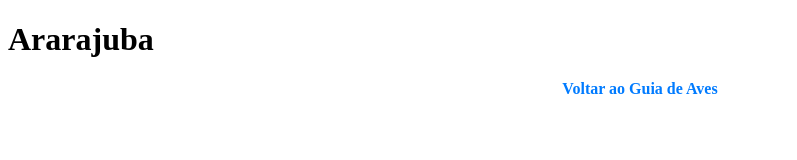
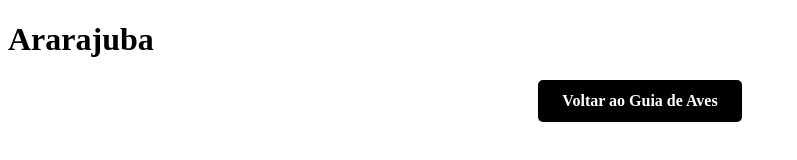
Before and after one commit to migueldsa20071/umAviario, a plain HTML site: page html/ararajuba.html in a window 1280 px wide. Shown: the whole page, without its empty margins (0-797 px from the left). Drawn offline with Linux system fonts and the light colour scheme.

Commit message:
mudança no link-voltar da pagina da ararajuba (quero manter um padrão entre os botões)

```diff
--- a/css/ararajuba.css
+++ b/css/ararajuba.css
@@ -1,14 +1,18 @@
 .link-voltar {
-    margin-top: 20px;
     text-align: center;
 }
 
 .link-voltar a {
+    display: inline-block;
+    background-color: #000;
+    color: white;
+    padding: 12px 24px;
+    border-radius: 5px;
     text-decoration: none;
-    color: #007bff;
     font-weight: bold;
+    transition: background-color 0.3s ease;
 }
 
 .link-voltar a:hover {
-    text-decoration: underline;
+    background-color: #444;
 }
```
